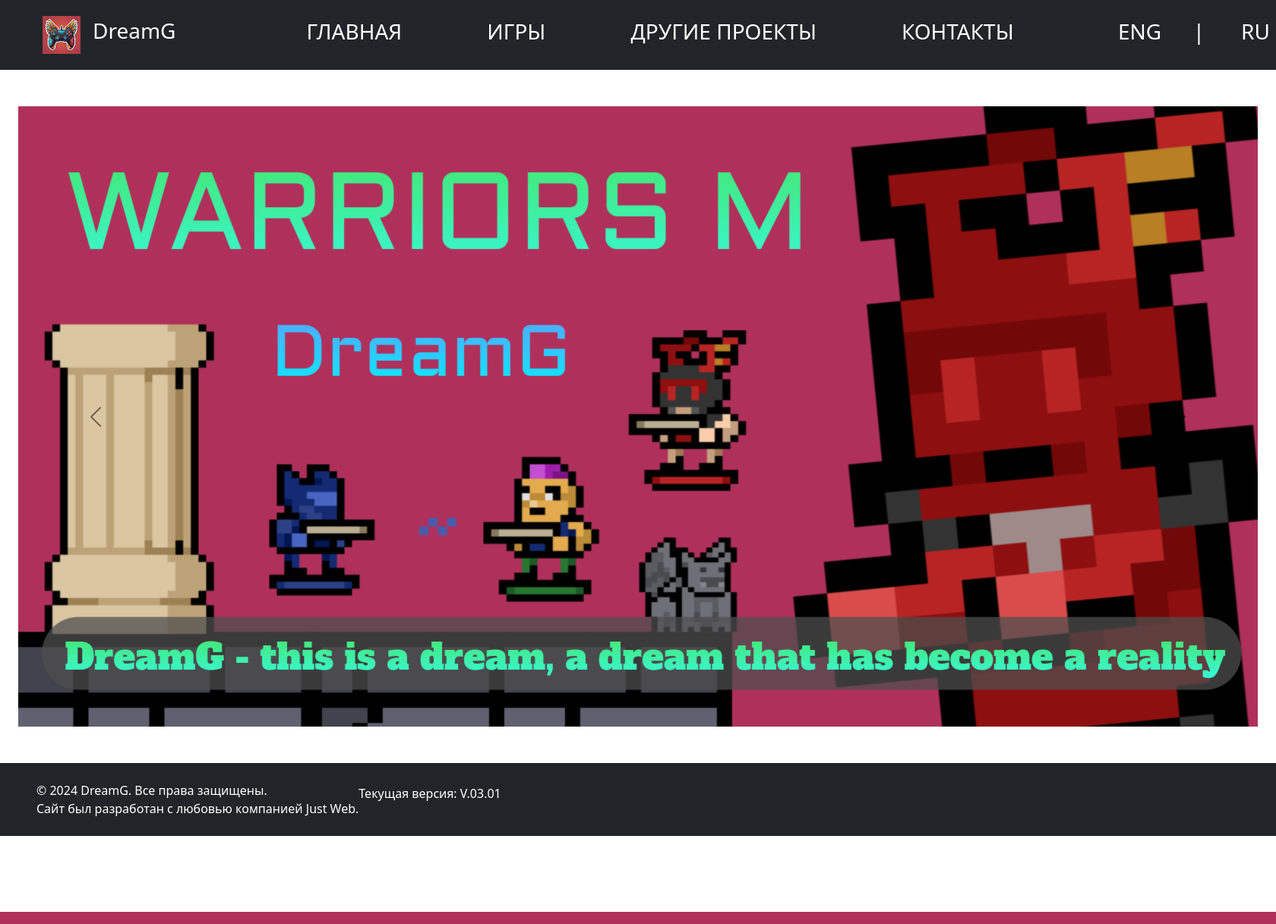
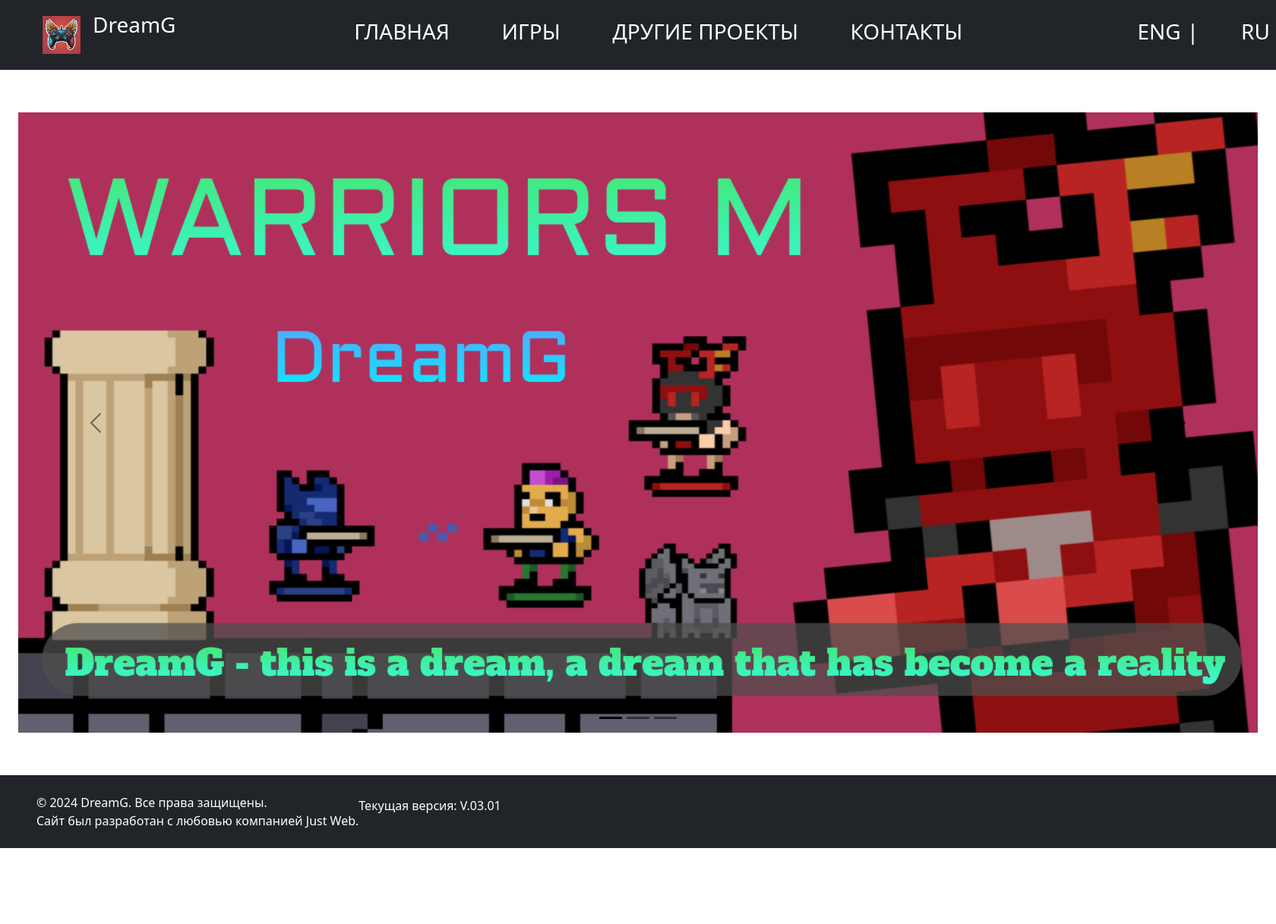
Before and after one commit to JasonHarris95/DG, a Django app: page / in a window 1680 px wide. Shown: the whole page at 76% size. Run offline with Django 5.2, Linux system fonts and the light colour scheme.

Commit message:
number_32

```diff
--- a/main/templates/main/home_ru.html
+++ b/main/templates/main/home_ru.html
@@ -14,27 +14,25 @@
                     <img src="../../static/images/icon.jpg" width="50" height="50">
                 </a>
                 <a class="nav-link active" href="{% url 'home_ru' %}" style="float: left;">
-                    <h3 class="text-white mt-2" lang="en">DreamG</h3>
+                    <h3 class="text-white" lang="en">DreamG</h3>
                 </a>
             </div>
 
             <!-- Navigation ru -->
 
             <div id="navbarSupportedContent_ru" class="collapse navbar-collapse p-2 flex-fill">
-                <ul class="navbar-nav mx-md-auto">
-                    <li class="nav-item me-5">
-                        <a class="nav-link active" aria-current="page" href="{% url 'home_ru' %}"><h3 class="text-white">ГЛАВНАЯ</h3></a>
-                    </li>
-                    <li class="nav-item me-5 ms-5">
-                        <a class="nav-link active" aria-current="page" href="{% url 'games_ru' %}"><h3 class="text-white">ИГРЫ</h3></a>
-                    </li>
-                    <li class="nav-item me-5 ms-5">
-                        <a class="nav-link active" aria-current="page" href="{% url 'projects_ru' %}"><h3 class="text-white">ДРУГИЕ ПРОЕКТЫ</h3></a>
-                    </li>
-                    <li class="nav-item me-5 ms-5">
-                        <a class="nav-link active" aria-current="page" href="{% url 'contacts_ru' %}"><h3 class="text-white">КОНТАКТЫ</h3></a>
-                    </li>
-                </ul>
+                <div class="p-2 flex-fill">
+                    <a class="nav-link active" aria-current="page" href="{% url 'home_ru' %}"><h3 class="text-white">ГЛАВНАЯ</h3></a>
+                </div>
+                <div class="p-2 flex-fill">
+                    <a class="nav-link active" aria-current="page" href="{% url 'games_ru' %}"><h3 class="text-white">ИГРЫ</h3></a>
+                </div>
+                <div class="p-2 flex-fill">
+                    <a class="nav-link active" aria-current="page" href="{% url 'projects_ru' %}"><h3 class="text-white">ДРУГИЕ ПРОЕКТЫ</h3></a>
+                </div>
+                <div class="p-2 flex-fill">
+                    <a class="nav-link active" aria-current="page" href="{% url 'contacts_ru' %}"><h3 class="text-white">КОНТАКТЫ</h3></a>
+                </div>
             </div>
 
             <!-- Change language -->
@@ -43,9 +41,9 @@
                 <a class="nav-link active ms-5" href="{% url 'home_ru' %}" style="float: right;">
                     <h3 class="text-white" lang="en">RU</h3>
                 </a>
-                <h3 class="text-white ms-3" style="float: right;"> | </h3>
+                <h3 class="text-white mx-2" style="float: right;"> | </h3>
                 <a class="nav-link active mx-3" href="{% url 'home' %}">
-                    <h3 class="text-white" lang="en">ENG</h3>
+                    <h3 class="text-white" lang="en mx-3" style="float: right;">ENG</h3>
                 </a>
             </div>
         </nav>
@@ -55,7 +53,7 @@
 
 {% block main_content %}
 <!-- Block carousel -->
-<div id="carousel_home" class="carousel slide mt-5" data-bs-ride="carousel" data-bs-theme="dark">
+<div id="carousel_home" class="carousel slide mt-5 p-2 flex-fill" data-bs-ride="carousel" data-bs-theme="dark">
     <div class="carousel-indicators">
         <button type="button" data-bs-target="#carousel_home" data-bs-slide-to="0" class="active" aria-current="true" aria-label="Slide 1"></button>
         <button type="button" data-bs-target="#carousel_home" data-bs-slide-to="1" aria-label="Slide 2"></button>
@@ -87,8 +85,8 @@
 {% block foot %}
 <footer class="page-footer" width="100" style="width: 100%; bottom: 0; left: 0;">
     <nav class="navbar navbar-expand-md bg-dark mt-5">
-        <p class="text-white ms-5 mt-3">© 2024 DreamG. Все права защищены.</br>Сайт был разработан с любовью компанией Just Web.</p>
-        <p class="text-white text-md-end">Текущая версия: V.03.01</p>
+        <p class="text-white ms-5 mt-3" style="float: left;">© 2024 DreamG. Все права защищены.</br>Сайт был разработан с любовью компанией Just Web.</p>
+        <p class="text-white text-md-end" style="float: right;">Текущая версия: V.03.01</p>
     </nav>
 </footer>
 {% endblock %}
```
